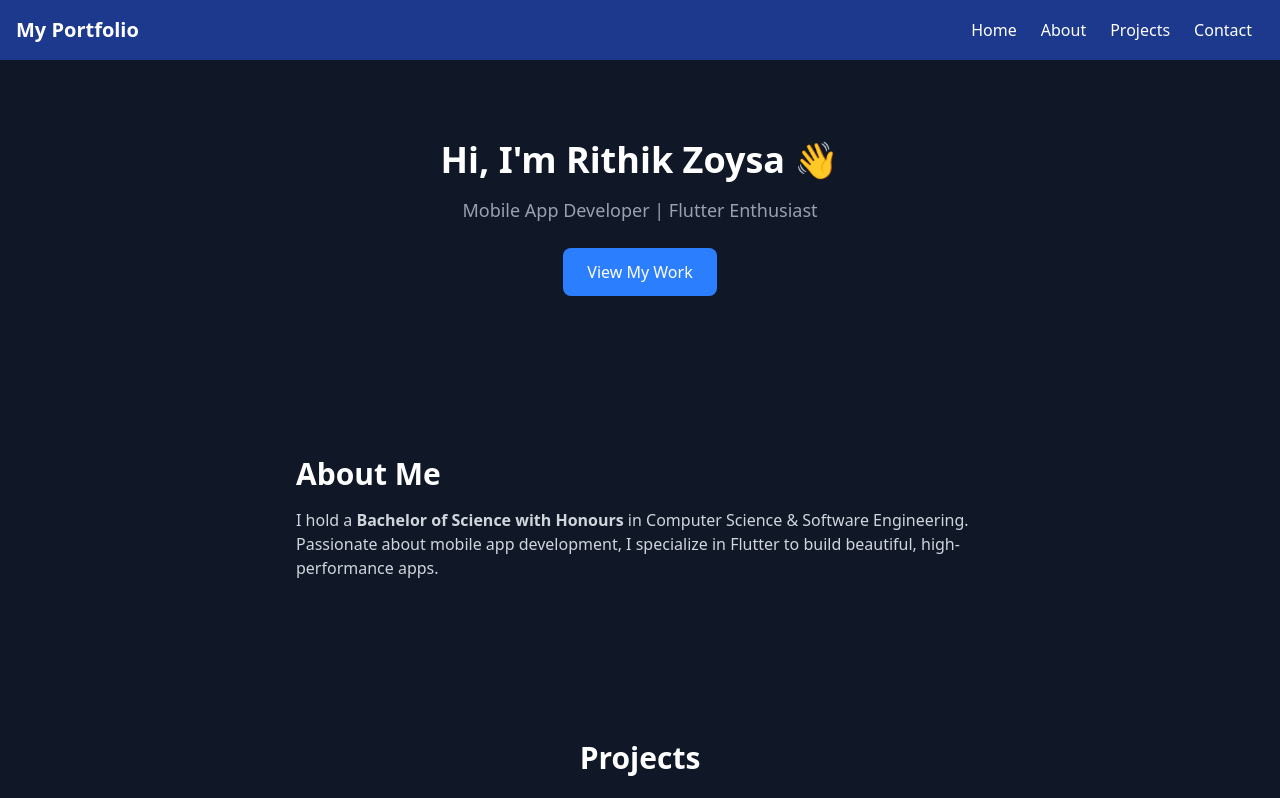
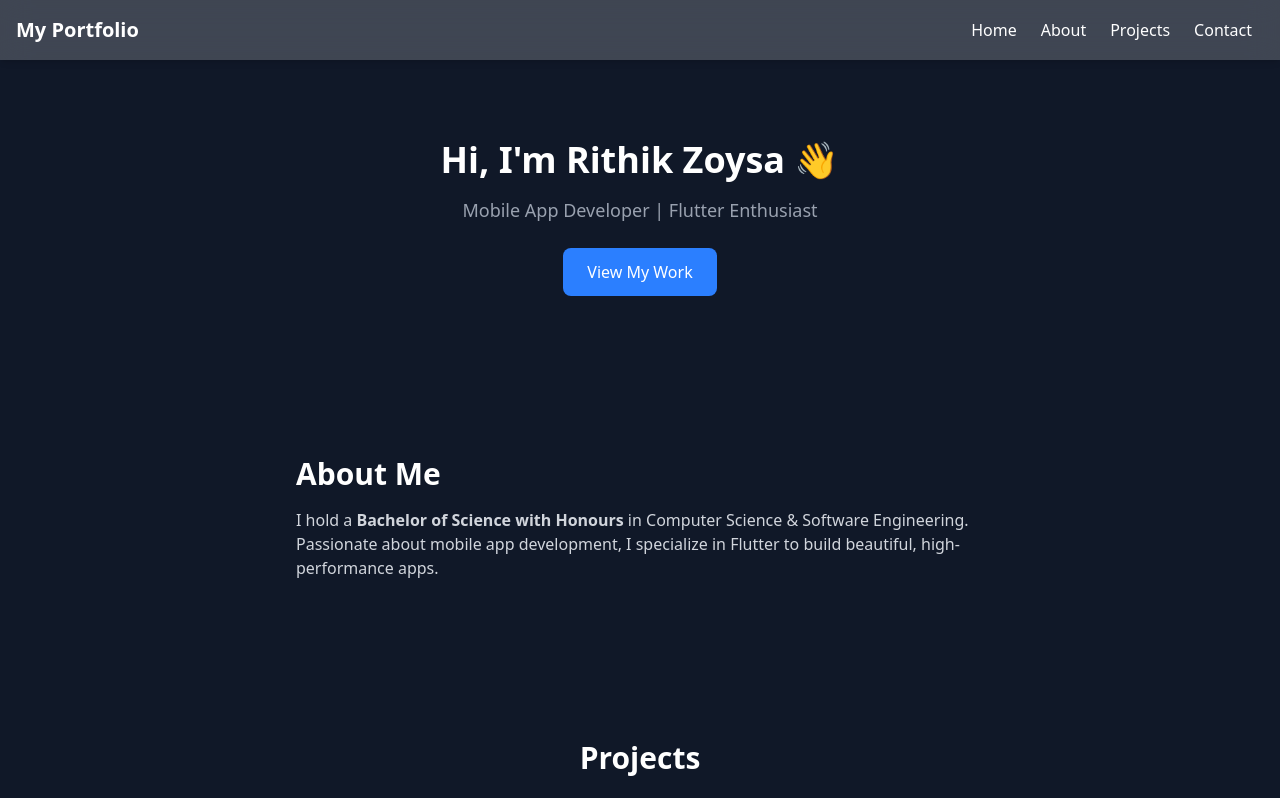
Before and after one commit to rZoysa/portfolio, a React (Vite) app: page / in a window 1280 px wide. Shown: the top 798 px of the page. Built offline with nearby package versions, Linux system fonts and the light colour scheme.

Commit message:
update Navbar component styles for improved visibility and aesthetics

```diff
--- a/src/components/Navbar.jsx
+++ b/src/components/Navbar.jsx
@@ -1,8 +1,6 @@
-
-
 export default function Navbar() {
   return (
-    <nav className="bg-blue-900 text-white p-4 sticky top-0 z-10">
+    <nav className="bg-white/20 backdrop-blur-lg text-white p-4 sticky top-0 z-10 shadow-md">
       <div className="container mx-auto flex justify-between items-center">
         <h1 className="text-xl font-bold">My Portfolio</h1>
         <div>
```
